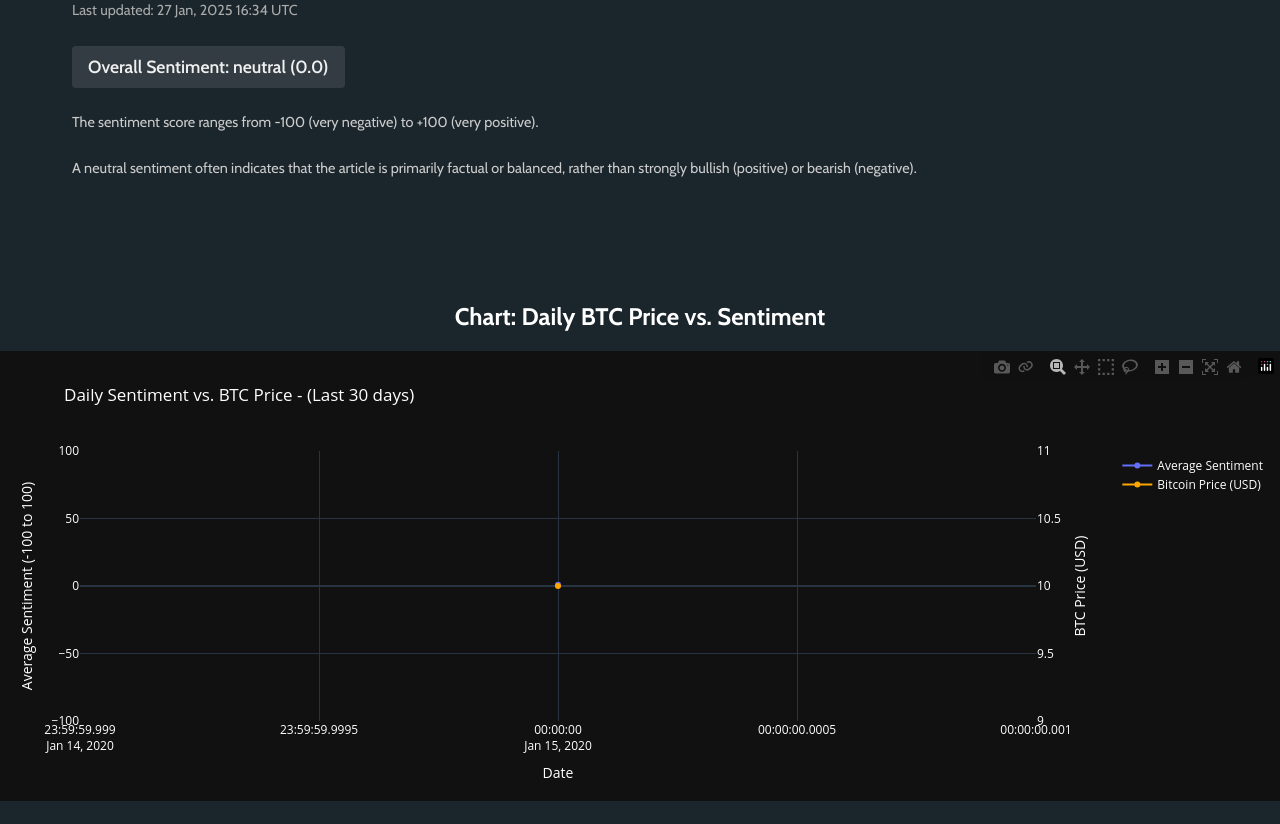
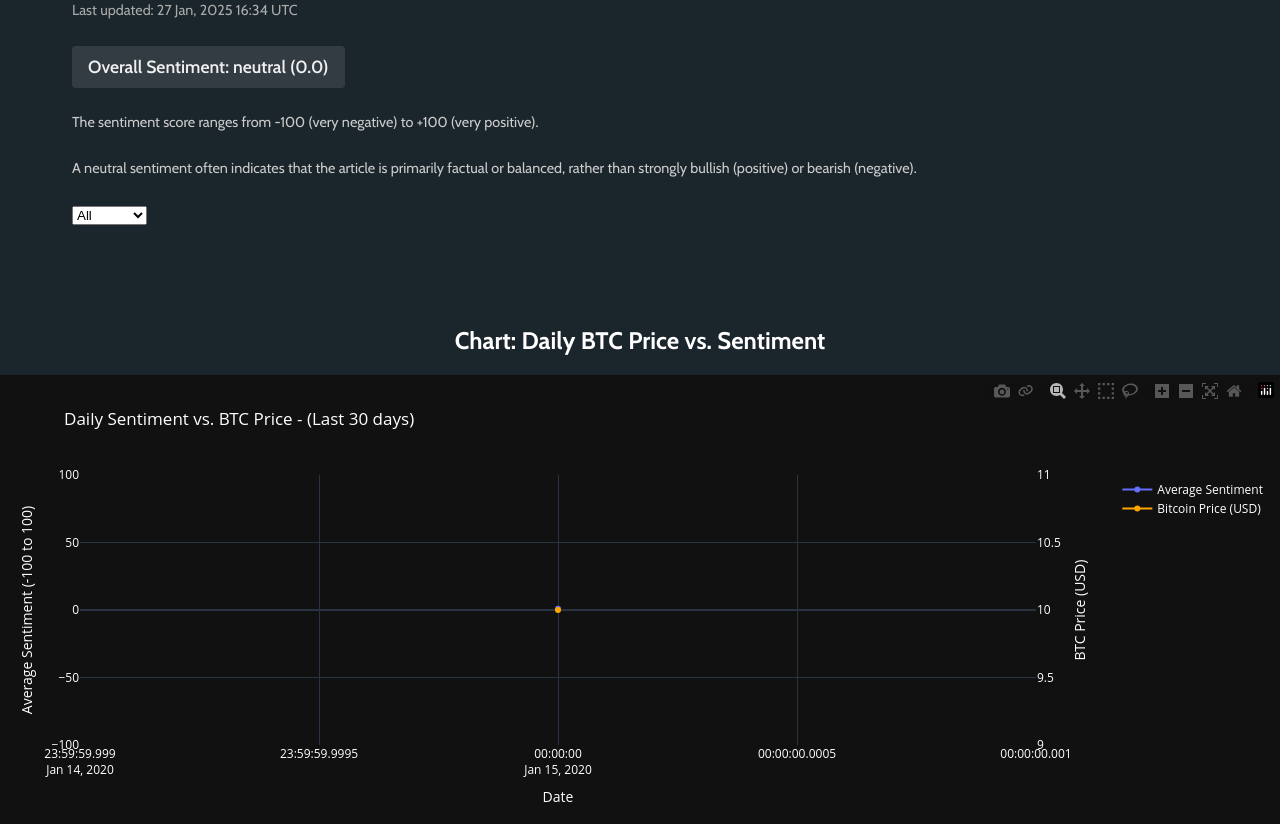
Before and after one commit to mazenayyad/finance-sentiment-analyzer, a Flask app: page /results in a window 1280 px wide. Shown: the part 189-1013 px from the top of the page. Run offline with Flask 3, Linux system fonts and the light colour scheme; tables that the repository leaves empty hold one stand-in row (values such as "Sample post"); some libraries are stand-ins or nearby versions.

Commit message:
add client-side sentiment filter for article cards - added a <select> with sentiment options in results.html - implemented inline javascript that listens for dropdown changes - toggles the visibility of .article-card elements based on data-sentiment - allows users to filter articles by positive, neutral, negative, or show all

```diff
--- a/templates/results.html
+++ b/templates/results.html
@@ -57,6 +57,13 @@
     <p class ="score-explanation">
       A neutral sentiment often indicates that the article is primarily factual or balanced, rather than strongly bullish (positive) or bearish (negative).
     </p>
+
+    <select id="sentimentFilter" class="filter-dropdown">
+      <option value="all">All</option>
+      <option value="Positive">Positive</option>
+      <option value="Neutral">Neutral</option>
+      <option value="Negative">Negative</option>
+    </select>
 
     <div class="articles-container" id="articles-container">
       {% for article in articles %}
@@ -155,5 +162,23 @@
         });
     }
 })();</script>
+
+  <!-- Inline script to filter cards based on sentiment -->
+  <script>
+    const filterSelect = document.getElementById("sentimentFilter");
+    filterSelect.addEventListener('change', () => {
+      const selected = filterSelect.value; // "all", "Positive", "Neutral", "Negative"
+      const articles = document.querySelectorAll('.article-card');
+
+      articles.forEach(card => {
+        const cardSentiment = card.getAttribute('data-sentiment');
+        if(selected == 'all' || cardSentiment == selected) {
+          card.style.display = 'block';
+        } else {
+          card.style.display = 'none';
+        }
+      });
+    });
+  </script>
 </body>
 </html>
```
